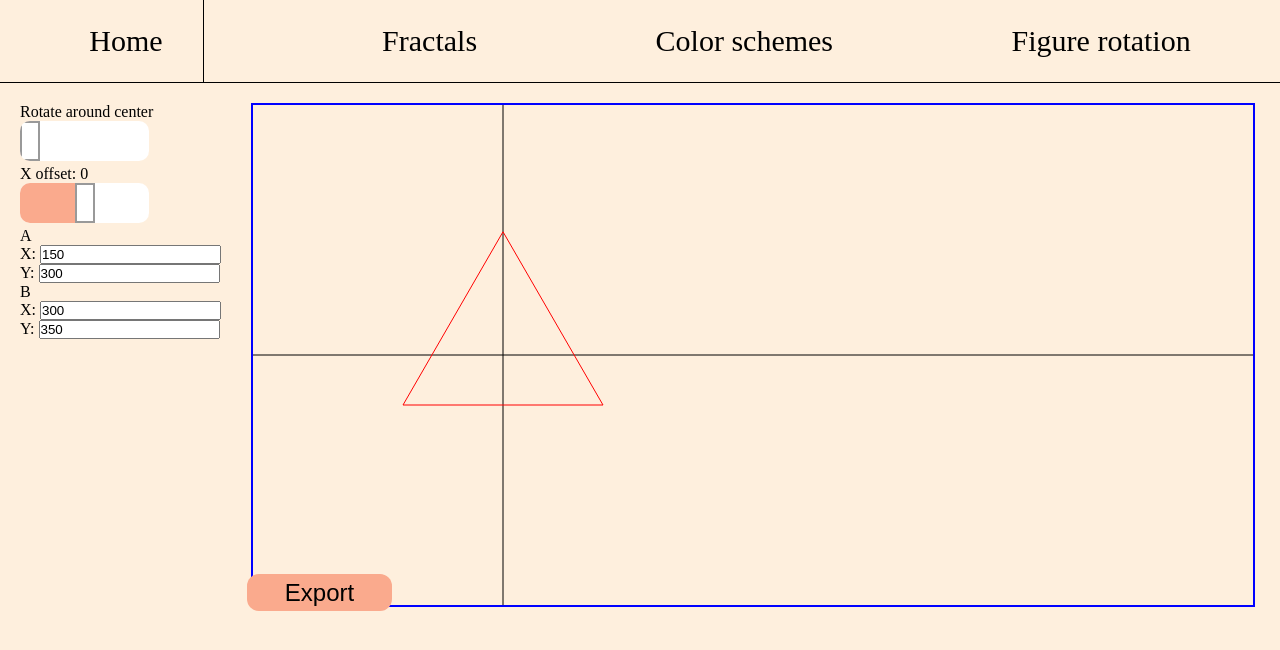
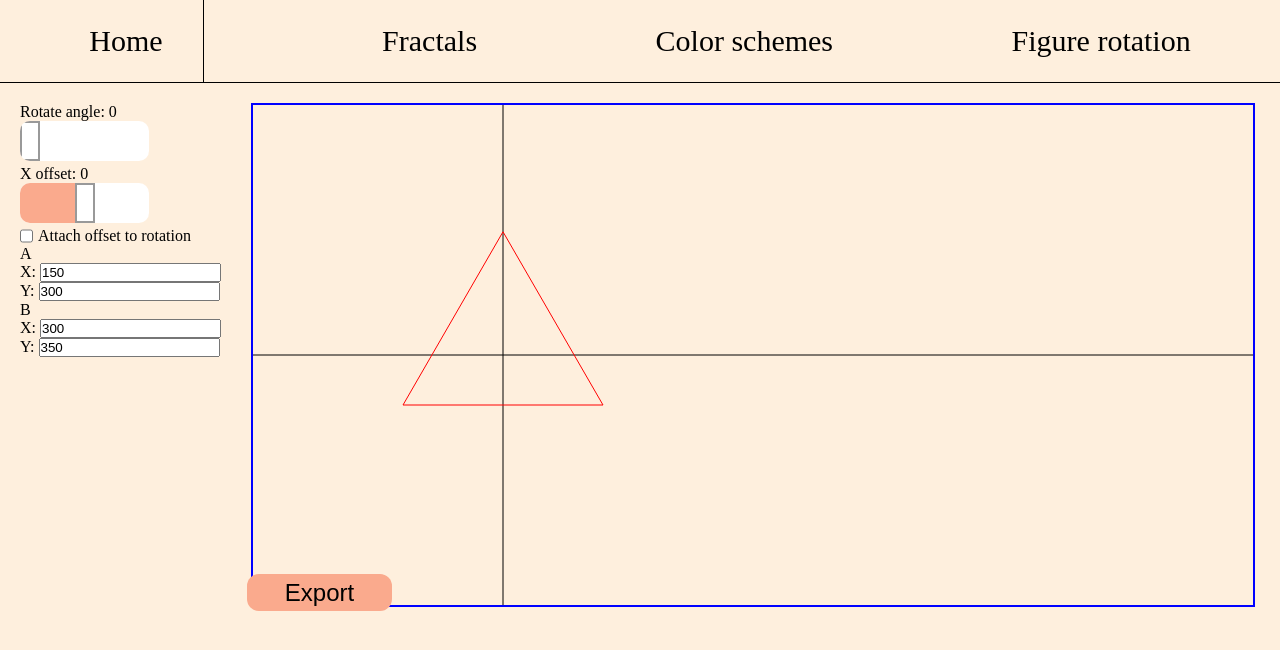
Before and after one commit to moskalenco-a/react-fractal, a React (Create React App) app: page / in a window 1280 px wide. Shown: the top 650 px of the page. Built offline with nearby package versions, Linux system fonts and the light colour scheme.

Commit message:
Add "Attach offset to rotation" checkbox

```diff
--- a/src/pages/RotatingTriangle.jsx
+++ b/src/pages/RotatingTriangle.jsx
@@ -66,6 +66,10 @@ const RotatingTriangle = (props) => {
   const onByChange = (event) => {
     setB(p => ({...p, y: +event.target.value}));
   };
+  const [attachOffset, setAttachOffset] = useState(false);
+  const onAttachOffsetChange = (event) => {
+    setAttachOffset(event.target.checked);
+  };
 
   const onExportClick = () => {
     let canvasUrl = canvasRef.current.toDataURL();
@@ -82,10 +86,18 @@ const RotatingTriangle = (props) => {
     const canvas = canvasRef.current;
     const context = canvas.getContext('2d');
 
-    const trans = (point) => transform(multipleMatrices(
-      TranslateMatrix({ x: offsetX * stepAngle, y: 0 }),
-      RotateAroundMatrix(-stepAngle / 180 * Math.PI, center)),
-    point);
+    const matrices1 = [
+      TranslateMatrix(Point(offsetX * stepAngle, 0)),
+      RotateAroundMatrix(-stepAngle / 180 * Math.PI, center),
+    ];
+    const matrices2 = [
+      TranslateMatrix(Point(offsetX, 0)),
+      RotateAroundMatrix(-stepAngle / 180 * Math.PI, center),
+    ];
+    const trans = (point) => {
+      const matrs = attachOffset ? matrices1 : matrices2;
+      return transform(multipleMatrices(...matrs), point);
+    };
 
     // очищаємо область для малювання
     context.clearRect(0, 0, WIDTH, HEIGHT);
@@ -109,20 +121,27 @@ const RotatingTriangle = (props) => {
     //   sumAngle += stepAngle;
     // }, 50);
     // return () => clearInterval(interval);
-  }, [stepAngle, offsetX, a, b, c]);
+  }, [stepAngle, offsetX, a, b, c, attachOffset]);
 
   return (
     <Page>
       <div className={styles.container}>
         <div>
-          <p>Rotate around center</p>
+          <p>Rotate angle: {stepAngle}</p>
           <Range value={stepAngle}
                  min={0} max={360}
                  onChange={(value) => setStepAngle(value)} />
           <p>X offset: {offsetX}</p>
           <Range value={offsetX}
-                 min={-20} max={20}
+                 min={-50} max={50}
                  onChange={(value) => setOffsetX(value)} />
+          <div className={styles.cbCont}>
+            <input type="checkbox"
+                   className={styles.cb}
+                   checked={attachOffset}
+                   onChange={onAttachOffsetChange} />
+            Attach offset to rotation
+          </div>
           <p>A</p>
           <div>
             X: <input type="text" placeholder="X"
--- a/src/pages/RotatingTriangle.module.css
+++ b/src/pages/RotatingTriangle.module.css
@@ -23,3 +23,12 @@
   height: 37px;
   border-radius: 12px;
 }
+
+/* .cb {                */
+/*   margin-right: 5px; */
+/* }                    */
+
+.cbCont {
+  display: flex;
+  gap: 5px;
+}
```
